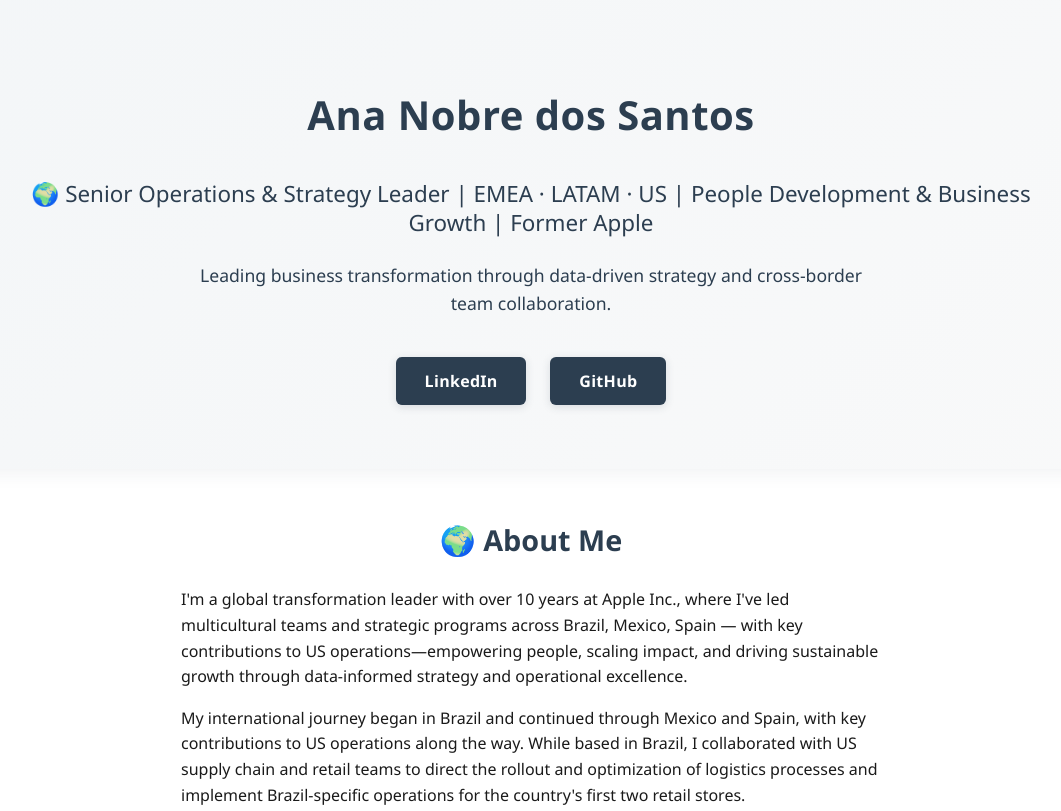
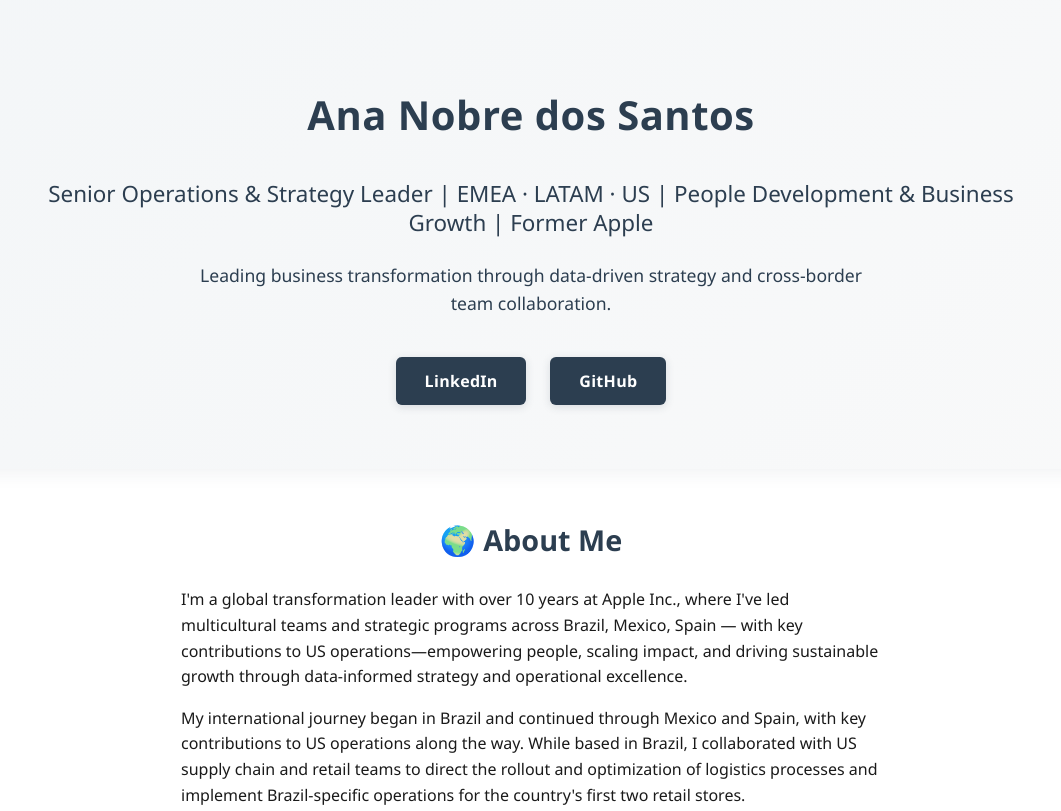
Before and after one commit to ana-nobre/ana-nobre.github.io, a plain HTML site: page index.html in a window 1280 px wide. Shown: the top 811 px of the page, without its empty margins (109-1170 px from the left). Drawn offline with Linux system fonts and the light colour scheme.

Commit message:
Remove emoji from hero title

```diff
--- a/index.html
+++ b/index.html
@@ -24,7 +24,7 @@
   <header class="hero">
     <div class="hero-content">
       <h1 class="hero-name">Ana Nobre dos Santos</h1>
-      <h2 class="hero-title">🌍 Senior Operations & Strategy Leader | EMEA · LATAM · US | People Development & Business Growth | Former Apple</h2>
+      <h2 class="hero-title">Senior Operations & Strategy Leader | EMEA · LATAM · US | People Development & Business Growth | Former Apple</h2>
       <p class="hero-tagline">Leading business transformation through data-driven strategy and cross-border team collaboration.</p>
       <div class="hero-buttons">
         <a class="hero-btn" href="https://www.linkedin.com/in/ana-nobre-santos" target="_blank">LinkedIn</a>
```
